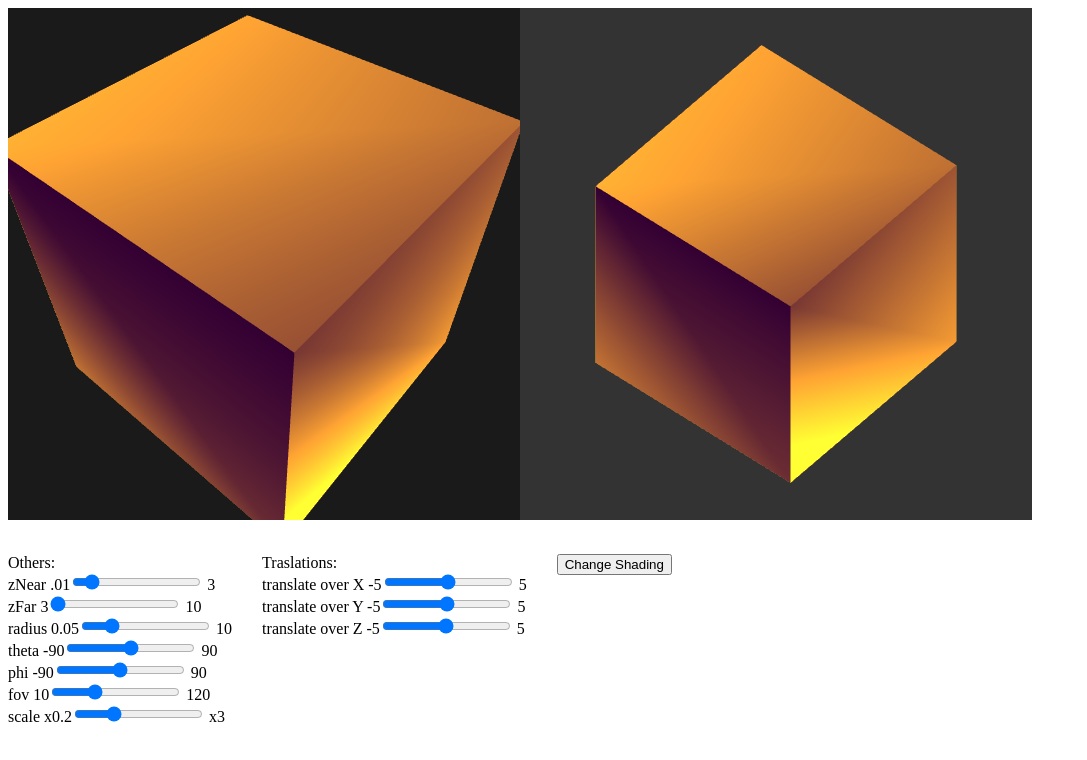
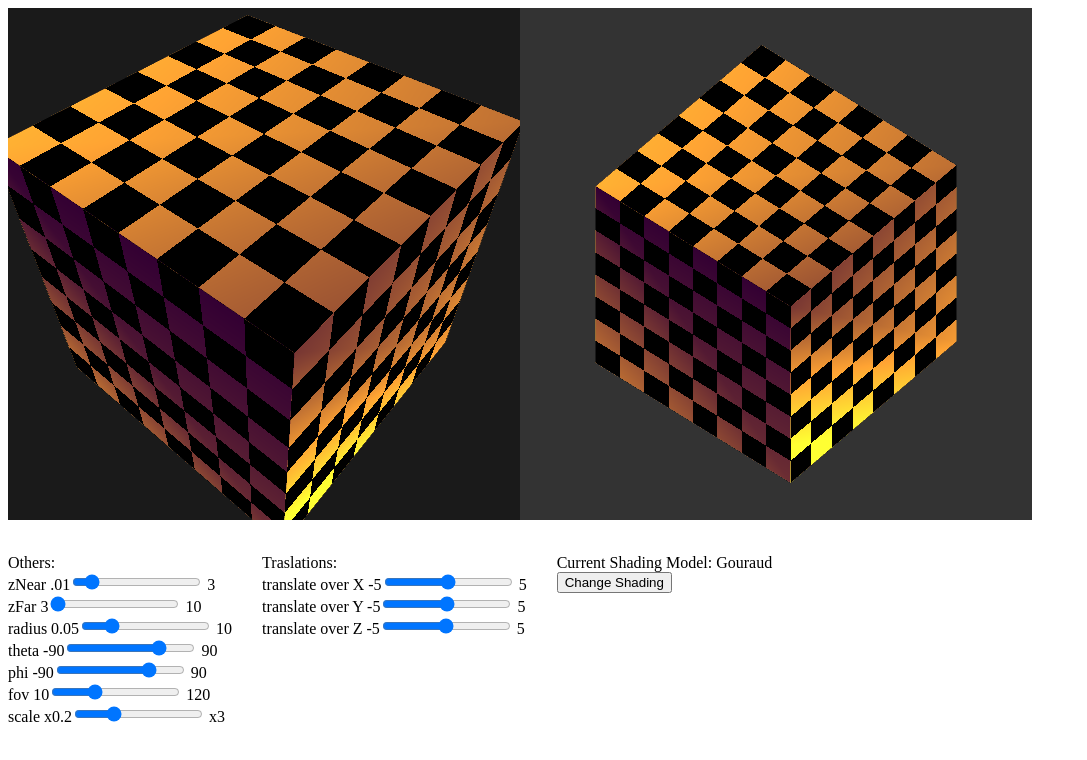
Before and after one commit to SapienzaInteractiveGraphicsCourse/ig-hw1-marcocosta96, a plain HTML site: page index.html in a window 1280 px wide. Shown: the whole page, without its empty margins (0-1087 px from the left). Drawn offline with Linux system fonts and the light colour scheme; animation ran at ten frames a second.

Commit message:
Added texture

```diff
--- a/homework1.js
+++ b/homework1.js
@@ -76,6 +76,49 @@ var eye;
 const at = vec3(0.0, 0.0, 0.0);
 const up = vec3(0.0, 1.0, 0.0);
 
+var texSize = 64;
+
+// Create a checkerboard pattern using floats
+var image1 = new Array()
+for (var i =0; i<texSize; i++)
+    image1[i] = new Array();
+for (var i =0; i<texSize; i++)
+    for ( var j = 0; j < texSize; j++)
+        image1[i][j] = new Float32Array(4);
+for (var i =0; i<texSize; i++)
+    for (var j=0; j<texSize; j++) {
+        var c = (((i & 0x8) == 0) ^ ((j & 0x8)  == 0));
+        image1[i][j] = [c, c, c, 1];
+    }
+
+// Convert floats to ubytes for texture
+var image2 = new Uint8Array(4*texSize*texSize);
+for ( var i = 0; i < texSize; i++ )
+    for ( var j = 0; j < texSize; j++ )
+       for(var k =0; k<4; k++)
+            image2[4*texSize*i+4*j+k] = 255*image1[i][j][k];
+
+var texCoordsArray = [];
+var texCoord = [
+    vec2(0,0),
+    vec2(0,1),
+    vec2(1,1),
+    vec2(1,0)
+];
+
+function configureTexture(image) {
+    var texture = gl.createTexture();
+    gl.activeTexture( gl.TEXTURE0 );
+    gl.bindTexture( gl.TEXTURE_2D, texture );
+    gl.pixelStorei(gl.UNPACK_FLIP_Y_WEBGL, true);
+    gl.texImage2D(gl.TEXTURE_2D, 0, gl.RGBA, texSize, texSize, 0,
+        gl.RGBA, gl.UNSIGNED_BYTE, image);
+    gl.generateMipmap( gl.TEXTURE_2D );
+    gl.texParameteri( gl.TEXTURE_2D, gl.TEXTURE_MIN_FILTER,
+        gl.NEAREST_MIPMAP_LINEAR );
+    gl.texParameteri( gl.TEXTURE_2D, gl.TEXTURE_MAG_FILTER, gl.NEAREST );
+}
+
 function quad(a, b, c, d) {
     var t1 = subtract(vertices[b], vertices[a]);
     var t2 = subtract(vertices[c], vertices[b]);
@@ -84,21 +127,27 @@ function quad(a, b, c, d) {
 
     pointsArray.push(vertices[a]);
     normalsArray.push(normal);
+    texCoordsArray.push(texCoord[0]);
 
     pointsArray.push(vertices[b]);
     normalsArray.push(normal);
+    texCoordsArray.push(texCoord[1]);
 
     pointsArray.push(vertices[c]);
     normalsArray.push(normal);
+    texCoordsArray.push(texCoord[2]);
 
     pointsArray.push(vertices[a]);
     normalsArray.push(normal);
+    texCoordsArray.push(texCoord[0]);
 
     pointsArray.push(vertices[c]);
     normalsArray.push(normal);
+    texCoordsArray.push(texCoord[2]);
 
     pointsArray.push(vertices[d]);
     normalsArray.push(normal);
+    texCoordsArray.push(texCoord[3]);
 }
 
 function colorCube() {
@@ -148,7 +197,16 @@ window.onload = function init() {
     gl.vertexAttribPointer( vPosition, 4, gl.FLOAT, false, 0, 0 );
     gl.enableVertexAttribArray( vPosition );
 
-    //shadingModelLoc = gl.getUniformLocation( program, "shadingModel" );
+    var tBuffer = gl.createBuffer();
+    gl.bindBuffer( gl.ARRAY_BUFFER, tBuffer);
+    gl.bufferData( gl.ARRAY_BUFFER, flatten(texCoordsArray), gl.STATIC_DRAW );
+
+    var vTexCoord = gl.getAttribLocation( program, "vTexCoord");
+    gl.vertexAttribPointer(vTexCoord, 2, gl.FLOAT, false, 0, 0);
+    gl.enableVertexAttribArray(vTexCoord);
+
+    configureTexture(image2);
+
     modelViewMatrixLoc = gl.getUniformLocation( program, "modelViewMatrix" );
     projectionMatrixLoc = gl.getUniformLocation( program, "projectionMatrix" );
     scalingMatrixLoc = gl.getUniformLocation(program, "scalingMatrix");
@@ -160,38 +218,44 @@ window.onload = function init() {
 
     // sliders for viewing parameters
 
-    document.getElementById("zFarSlider").onchange = function(event) {
+    document.getElementById("zFarSlider").oninput = function(event) {
         far = event.target.value;
     };
-    document.getElementById("zNearSlider").onchange = function(event) {
+    document.getElementById("zNearSlider").oninput = function(event) {
         near = event.target.value;
     };
-    document.getElementById("radiusSlider").onchange = function(event) {
+    document.getElementById("radiusSlider").oninput = function(event) {
        radius = event.target.value;
     };
-    document.getElementById("thetaSlider").onchange = function(event) {
+    document.getElementById("thetaSlider").oninput = function(event) {
         theta = event.target.value* Math.PI/180.0;
     };
-    document.getElementById("phiSlider").onchange = function(event) {
+    document.getElementById("phiSlider").oninput = function(event) {
         phi = event.target.value* Math.PI/180.0;
     };
-    document.getElementById("fovSlider").onchange = function(event) {
+    document.getElementById("fovSlider").oninput = function(event) {
         fovy = event.target.value;
     };
-    document.getElementById("scaleSlider").onchange = function(event) {
+    document.getElementById("scaleSlider").oninput = function(event) {
         scaling = event.target.value;
     };
-    document.getElementById("traslationSliderX").onchange = function(event) {
+    document.getElementById("traslationSliderX").oninput = function(event) {
         translX = event.target.value;
     };
-    document.getElementById("traslationSliderY").onchange = function(event) {
+    document.getElementById("traslationSliderY").oninput = function(event) {
         translY = event.target.value;
     };
-    document.getElementById("traslationSliderZ").onchange = function(event) {
+    document.getElementById("traslationSliderZ").oninput = function(event) {
         translZ = event.target.value;
     };
     document.getElementById("ShadingButton").onclick = function(){
         changeShading = !changeShading;
+        if(changeShading) {
+            document.getElementById("currentShadingModel").innerText = "Gouraud";
+        }
+        else {
+            document.getElementById("currentShadingModel").innerText = "Phong";
+        }
     };
 
     gl.uniform4fv(gl.getUniformLocation(program, "ambientProduct"),flatten(ambientProduct));
--- a/index.html
+++ b/index.html
@@ -2,7 +2,9 @@
 <html>
     <head><meta charset="utf-8"/></head>
     <script id="vertex-shader" type="x-shader/x-vertex">
+
         precision mediump float;
+
         attribute  vec4 vPosition;
         attribute  vec4 vNormal;
 
@@ -19,15 +21,18 @@
         varying vec3 N,L,E;
         uniform bool changeShading;
 
+        attribute vec2 vTexCoord;
+        varying vec2 fTexCoord;
+
         void main() {
             vec3 pos = -(modelViewMatrix * vPosition).xyz;
+            vec3 light = lightPosition.xyz;
+            L = normalize(light - pos);
+            E = normalize(-pos);
+            vec3 H = normalize(L+E);
+            N = normalize((modelViewMatrix*vNormal).xyz);
 
             if(changeShading) {
-                vec3 light = lightPosition.xyz;
-                L = normalize(light - pos);
-                E = normalize(-pos);
-                vec3 H = normalize(L+E);
-                N = normalize((modelViewMatrix*vNormal).xyz);
 
                 vec4 ambient = ambientProduct;
 
@@ -43,18 +48,9 @@
 
                 fColor = ambient + diffuse + specular;
                 fColor.a = 1.0;
-
-                gl_Position = projectionMatrix*modelViewMatrix*scalingMatrix*translMatrix*vPosition;
             }
-            else {
-                vec3 light = lightPosition.xyz;
-                L = normalize(light - pos);
-                E = normalize(-pos);
-                vec3 H = normalize(L+E);
-                N = normalize((modelViewMatrix*vNormal).xyz);
-                gl_Position = projectionMatrix*modelViewMatrix*scalingMatrix*translMatrix*vPosition;
-            }
-
+            fTexCoord = vTexCoord;
+            gl_Position = projectionMatrix*modelViewMatrix*scalingMatrix*translMatrix*vPosition;
         }
     </script>
 
@@ -69,9 +65,12 @@
     varying vec3 N,L,E;
     uniform bool changeShading;
 
+    uniform sampler2D texture;
+    varying vec2 fTexCoord;
+
     void main() {
         if(changeShading) {
-            gl_FragColor = fColor;
+            gl_FragColor = fColor * texture2D(texture, fTexCoord);
         }
         else {
             vec3 H = normalize( L + E );
@@ -87,7 +86,7 @@
 
             vec4 fColor = ambient + diffuse +specular;
             fColor.a = 1.0;
-            gl_FragColor = fColor;
+            gl_FragColor = fColor * texture2D(texture, fTexCoord);
         }
 
     }
@@ -119,11 +118,11 @@
             10
             <br/>
             theta -90<input id="thetaSlider" type="range"
-            min="-90" max="90" step="5" value="0" />
+            min="-90" max="90" step="5" value="45" />
             90
             <br/>
             phi -90<input id="phiSlider" type="range"
-            min="-90" max="90" step="5" value="0" />
+            min="-90" max="90" step="5" value="45" />
             90
             <br/>
             fov 10<input id="fovSlider" type="range"
@@ -150,6 +149,8 @@
             5
         </div>
         <div style="float:left;">
+            <label>Current Shading Model: </label><label id="currentShadingModel">Gouraud</label>
+            <br/>
             <button id="ShadingButton">Change Shading</button>
         </div>
     </body>
```
